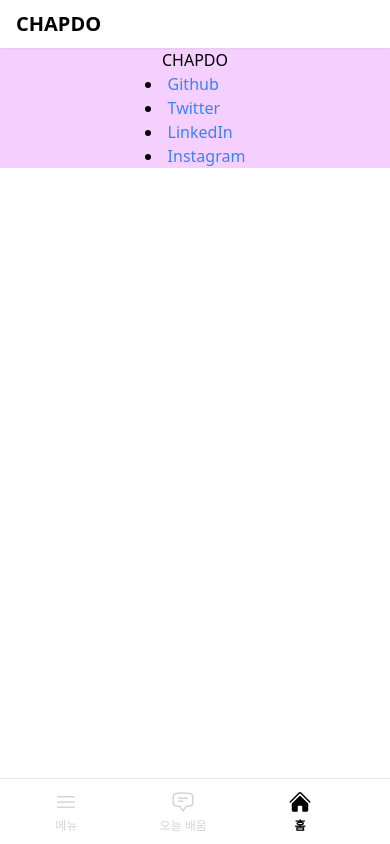
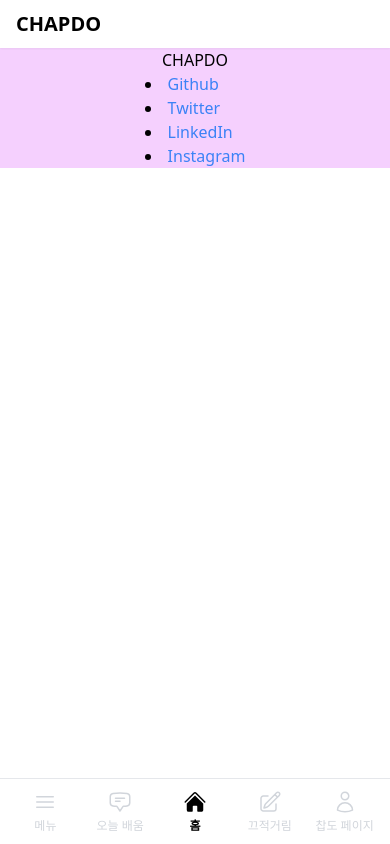
Before and after one commit to anonymousRecords/chapdo, a Next.js app in the folder apps/frontend/: page / in a window 390 px wide. Built offline with nearby package versions, Linux system fonts and the light colour scheme.

Commit message:
refactor: Fixed width and z-index concerns require attention

```diff
--- a/apps/frontend/components/layout/bottom-navigation/bottom-navigation.tsx
+++ b/apps/frontend/components/layout/bottom-navigation/bottom-navigation.tsx
@@ -60,8 +60,7 @@ export default function BottomNavigation() {
   ];
 
   return (
-    <nav className="fixed bottom-0 w-[600px] z-10 h-[66px] bg-white border-t border-gray-200 flex items-center justify-between px-2 sm:px-4 transition-all duration-300 ease-in-out">
-      {navItems.map((item) => (
+    <nav className="fixed bottom-0 w-full max-w-[600px] z-20 h-[66px] bg-white border-t border-gray-200 flex items-center justify-between px-2 sm:px-4 transition-all duration-300 ease-in-out">      {navItems.map((item) => (
         <NavItem
           key={item.href}
           href={item.href}
```
